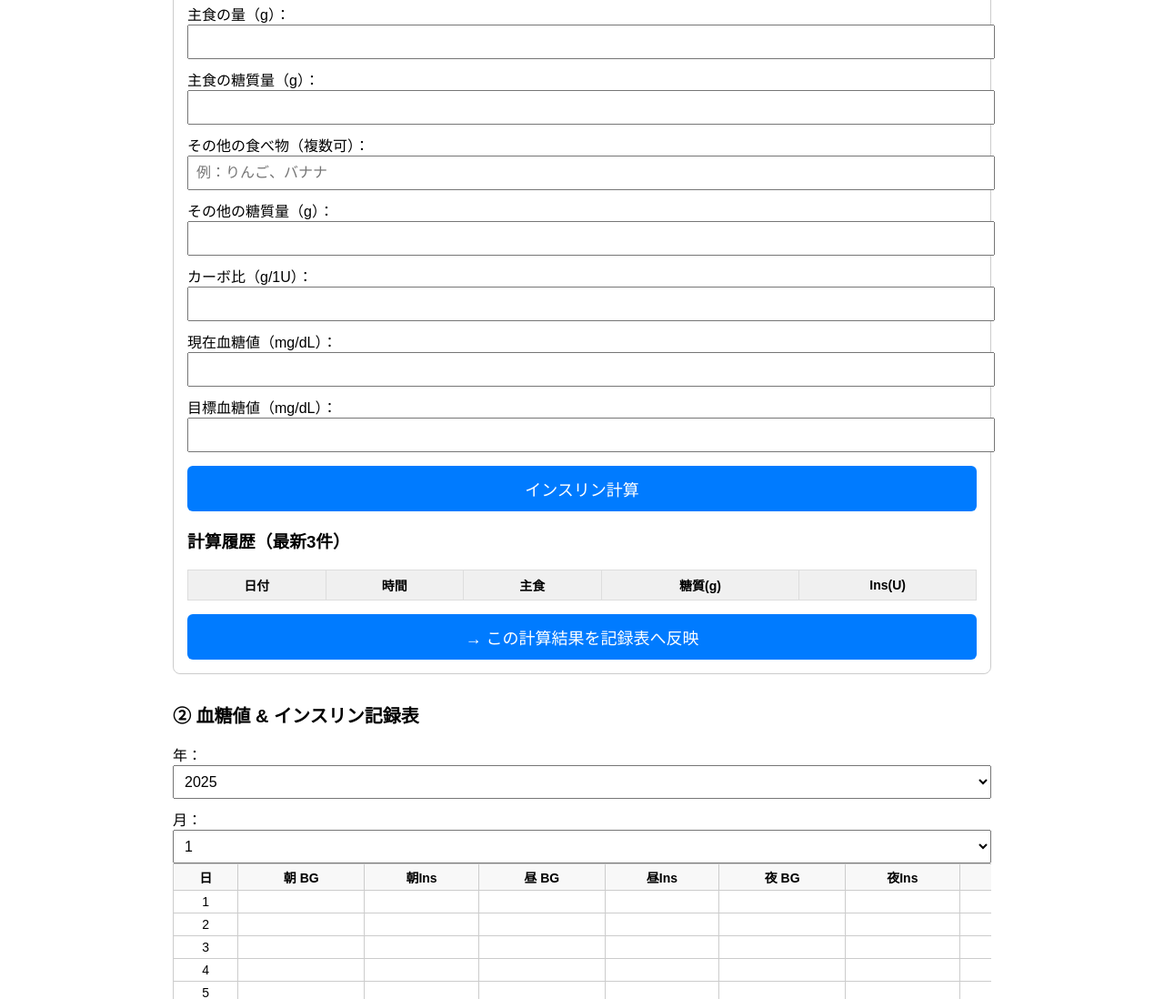
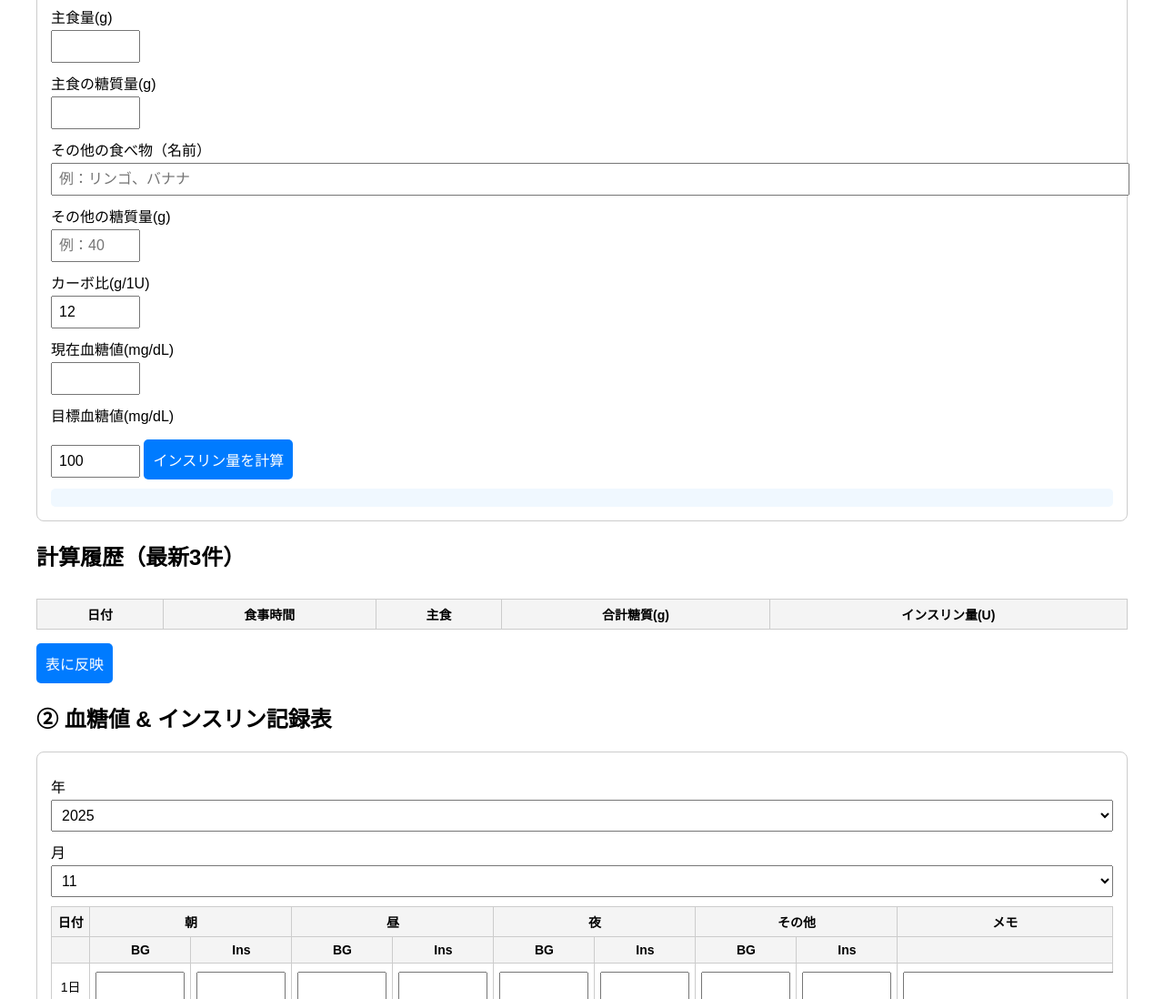
Before and after one commit to tamiyan-1027/insulin-calc, a plain HTML site: page index.html in a window 1280 px wide. Shown: the part 468-1566 px from the top of the page at 91% size. Drawn offline with Linux system fonts and the light colour scheme.

Commit message:
Update index.html

```diff
--- a/index.html
+++ b/index.html
@@ -4,309 +4,272 @@
 <meta charset="UTF-8">
 <meta name="viewport" content="width=device-width, initial-scale=1.0">
 <title>糖質・インスリン計算ツール</title>
-
 <style>
-  body { font-family: sans-serif; padding: 20px; max-width: 900px; margin: auto; }
+  body { font-family: sans-serif; padding: 20px; max-width: 1200px; margin: auto; }
   h1 { font-size: 24px; }
-  h2 { margin-top: 30px; font-size: 20px; }
-  label { display: block; margin-top: 10px; }
-  input, select { padding: 8px; width: 100%; font-size: 16px; }
-  button {
-    margin-top: 15px; padding: 12px; width: 100%;
-    background: #007bff; color: white; border: none; font-size: 18px;
-    border-radius: 6px;
-  }
-  .box {
-    border: 1px solid #ccc; padding: 15px; margin-top: 20px; border-radius: 8px;
-  }
-  #historyTable { width: 100%; border-collapse: collapse; margin-top: 10px; }
-  #historyTable th, #historyTable td {
-    border: 1px solid #ddd; padding: 6px; text-align: center; font-size: 14px;
-  }
-  #historyTable th { background: #f0f0f0; }
-
-  /* 記録表 */
-  #recordTable { width: 1400px; border-collapse: collapse; }
-  #recordWrapper { overflow-x: auto; }
-
-  #recordTable th, #recordTable td {
-    border: 1px solid #ccc; padding: 4px; text-align: center; font-size: 14px;
-  }
-  #recordTable th { background: #f8f8f8; }
-
-  @media (max-width: 600px) {
-    body { padding: 10px; }
-    h1 { font-size: 20px; }
-  }
+  label { display: block; margin-top: 10px; font-size: 16px; }
+  input, select { padding: 7px; width: 100%; font-size: 16px; margin-top: 3px; }
+  button { margin-top: 15px; padding: 10px; font-size: 16px; border-radius: 5px; background-color:#007bff; color:white; border:none; cursor:pointer; }
+  button:hover { background-color:#0056b3; }
+  .box { border: 1px solid #ccc; padding: 15px; margin-top: 20px; border-radius: 8px; }
+  #result { margin-top: 10px; font-size: 16px; padding: 10px; background: #f0f8ff; border-radius: 5px; }
+  table { border-collapse: collapse; width: 100%; margin-top: 10px; }
+  th, td { border: 1px solid #ccc; padding: 6px; text-align: center; font-size: 14px; }
+  th { background-color: #f4f4f4; }
+  input[type="number"] { width: 80px; }
+  .scroll-container { overflow-x:auto; }
 </style>
 </head>
+<body>
 
-<body>
 <h1>糖質・インスリン計算ツール</h1>
 
-<!-- ------------------ ① 計算エリア ------------------ -->
 <div class="box">
   <h2>① インスリン計算</h2>
 
-<label>日付：</label>
-<input type="date" id="calcDate">
+  <label>日付を選択</label>
+  <input type="date" id="dateSelector">
 
-<label>食事時間：</label>
-<select id="mealTime">
+  <label>食事時間</label>
+  <select id="mealTime" onchange="loadLastValues()">
     <option value="morning">朝</option>
-  <option value="noon">昼</option>
+    <option value="afternoon">昼</option>
     <option value="evening">夜</option>
     <option value="other">その他</option>
   </select>
 
-<label>インスリン1Uで変化する血糖値（mg/dL）</label>
+  <label>インスリン1単位で変化する血糖値(mg/dL)</label>
   <input type="number" id="insulinChange">
 
-<label>主食の種類：</label>
-<select id="mainFood" onchange="toggleMainFoodMode()">
+  <label>主食の種類</label>
+  <select id="mainFood" onchange="toggleCarbInput()">
     <option value="rice">お米</option>
     <option value="bread">パン</option>
-  <option value="noodle">麺</option>
+    <option value="noodle">麺類</option>
   </select>
 
-<label>主食の量（g）：</label>
+  <label id="mainGramLabel">主食量(g)</label>
   <input type="number" id="mainGram">
 
-<label>主食の糖質量（g）：</label>
-<input type="number" id="mainCarb">
+  <label id="otherCarbsLabel">主食の糖質量(g)</label>
+  <input type="number" id="otherCarbs">
 
-<label>その他の食べ物（複数可）：</label>
-<input type="text" id="otherFood" placeholder="例：りんご、バナナ">
+  <label>その他の食べ物（名前）</label>
+  <input type="text" id="otherFoodName" placeholder="例：リンゴ、バナナ">
 
-<label>その他の糖質量（g）：</label>
-<input type="number" id="otherCarb">
+  <label>その他の糖質量(g)</label>
+  <input type="number" id="otherFoodCarbs" placeholder="例：40">
 
-<label>カーボ比（g/1U）：</label>
+  <label>カーボ比(g/1U)</label>
   <input type="number" id="carbRatio">
 
-<label>現在血糖値（mg/dL）：</label>
+  <label>現在血糖値(mg/dL)</label>
   <input type="number" id="currentBg">
 
-<label>目標血糖値（mg/dL）：</label>
+  <label>目標血糖値(mg/dL)</label>
   <input type="number" id="targetBg">
 
-<button onclick="calculateInsulin()">インスリン計算</button>
+  <button onclick="calculateInsulin()">インスリン量を計算</button>
+  <div id="result"></div>
+</div>
 
-<div id="result" style="margin-top:15px; font-size:18px;"></div>
-
-<h3>計算履歴（最新3件）</h3>
+<h2>計算履歴（最新3件）</h2>
+<div class="scroll-container">
   <table id="historyTable">
     <thead>
       <tr>
-      <th>日付</th><th>時間</th><th>主食</th><th>糖質(g)</th><th>Ins(U)</th>
+        <th>日付</th>
+        <th>食事時間</th>
+        <th>主食</th>
+        <th>合計糖質(g)</th>
+        <th>インスリン量(U)</th>
       </tr>
     </thead>
-  <tbody id="historyBody"></tbody>
+    <tbody></tbody>
   </table>
+</div>
+<button onclick="reflectToRecord()">表に反映</button>
 
-<button onclick="reflectToTable()">→ この計算結果を記録表へ反映</button>
+<h2>② 血糖値 & インスリン記録表</h2>
+<div class="box">
+  <label>年</label>
+  <select id="yearSelector"></select>
+  <label>月</label>
+  <select id="monthSelector"></select>
 
+  <div class="scroll-container">
+    <table id="recordTable">
+      <thead>
+        <tr>
+          <th>日付</th>
+          <th colspan="2">朝</th>
+          <th colspan="2">昼</th>
+          <th colspan="2">夜</th>
+          <th colspan="2">その他</th>
+          <th>メモ</th>
+        </tr>
+        <tr>
+          <th></th>
+          <th>BG</th><th>Ins</th>
+          <th>BG</th><th>Ins</th>
+          <th>BG</th><th>Ins</th>
+          <th>BG</th><th>Ins</th>
+          <th></th>
+        </tr>
+      </thead>
+      <tbody></tbody>
+    </table>
   </div>
-
-<!-- ------------------ ② 記録表 ------------------ -->
-<h2>② 血糖値 & インスリン記録表</h2>
-
-<label>年：</label>
-<select id="yearSelect" onchange="drawRecordTable()">
-  <option>2025</option>
-  <option>2026</option>
-  <option>2027</option>
-</select>
-
-<label>月：</label>
-<select id="monthSelect" onchange="drawRecordTable()">
-  <!-- 1〜12 を生成 -->
-  <script>
-    for(let i=1;i<=12;i++){
-      document.write(`<option value="${i}">${i}</option>`);
-    }
-  </script>
-</select>
-
-<div id="recordWrapper">
-  <table id="recordTable"></table>
 </div>
 
 <script>
-/* ---------------------------------
-   ローカル保存データ
------------------------------------*/
-let history = JSON.parse(localStorage.getItem("history") || "[]");
-let records = JSON.parse(localStorage.getItem("records") || "{}");
+const mealKeys = ['morning','afternoon','evening','other'];
+const mealLabels = { morning:'朝', afternoon:'昼', evening:'夜', other:'その他' };
+const carbTable = { rice:37, bread:44, noodle:25 };
+let lastInsulinChange = { morning:30, afternoon:30, evening:30, other:30 };
+let lastCarbRatio = { morning:12, afternoon:12, evening:12, other:12 };
+let lastTargetBg = 100;
+let history = JSON.parse(localStorage.getItem('history')) || [];
+let records = JSON.parse(localStorage.getItem('records')) || {};
 
-/* ---------------------------------
-   ① 主食入力切替
------------------------------------*/
-function toggleMainFoodMode(){
-  // 何もしない（将来拡張用）
+function init() {
+  const now = new Date();
+  const yearSelect = document.getElementById('yearSelector');
+  for(let y=2025;y<=2027;y++){
+    const opt = document.createElement('option'); opt.value=y; opt.textContent=y; yearSelect.appendChild(opt);
+  }
+  yearSelect.value = now.getFullYear();
+
+  const monthSelect = document.getElementById('monthSelector');
+  for(let m=1;m<=12;m++){
+    const opt = document.createElement('option'); opt.value=m; opt.textContent=m;
+    monthSelect.appendChild(opt);
+  }
+  monthSelect.value = now.getMonth()+1;
+
+  loadLastValues();
+  displayHistory();
+  generateRecordTable();
 }
 
-/* ---------------------------------
-   ① 計算処理
------------------------------------*/
-function calculateInsulin(){
-  const date = document.getElementById("calcDate").value;
-  const meal = document.getElementById("mealTime").value;
-
-  const insulinChange = Number(document.getElementById("insulinChange").value);
-
-  const mainFood = document.getElementById("mainFood").value;
-  const mainGram = Number(document.getElementById("mainGram").value);
-  const mainCarbInput = Number(document.getElementById("mainCarb").value);
-
-  const otherCarb = Number(document.getElementById("otherCarb").value);
-
-  const carbRatio = Number(document.getElementById("carbRatio").value);
-  const currentBg = Number(document.getElementById("currentBg").value);
-  const targetBg = Number(document.getElementById("targetBg").value);
-
-  // 主食糖質量の計算（優先順位：主食糖質 ＞ 主食量）
-  const carbTable = { rice:37, bread:44, noodle:25 };
-  let mainCarb = mainCarbInput ? mainCarbInput : mainGram * carbTable[mainFood] / 100;
-
-  const totalCarb = mainCarb + otherCarb;
-
-  const insulinCarb = totalCarb / carbRatio;
-  const insulinCorr = (currentBg - targetBg) / insulinChange;
-  const insulin = Math.max(0, insulinCarb + insulinCorr);
-
-  document.getElementById("result").innerHTML =
-    `合計糖質：${totalCarb.toFixed(1)} g<br>
-     インスリン必要量：<b>${insulin.toFixed(1)} U</b>`;
-
-  // 履歴保存（3件まで）
-  const entry = {
-    date, meal, mainFood,
-    carb: totalCarb.toFixed(1),
-    insulin: insulin.toFixed(1)
-  };
-
-  history.unshift(entry);
-  if(history.length > 3) history.pop();
-  localStorage.setItem("history", JSON.stringify(history));
-  renderHistory();
+function toggleCarbInput(){
+  const food = document.getElementById('mainFood').value;
+  const label = document.getElementById('mainGramLabel');
+  const otherLabel = document.getElementById('otherCarbsLabel');
+  if(food==='bread'){
+    label.textContent='主食量(g)';
+    otherLabel.textContent='パンの糖質量(g)';
+  } else {
+    label.textContent='主食量(g)';
+    otherLabel.textContent='主食の糖質量(g)';
+  }
 }
 
-/* ---------------------------------
-   履歴表示
------------------------------------*/
-function renderHistory(){
-  const tbody = document.getElementById("historyBody");
-  tbody.innerHTML = "";
-  history.forEach(h=>{
-    tbody.innerHTML += `
-      <tr>
-        <td>${h.date}</td>
-        <td>${convertMealLabel(h.meal)}</td>
-        <td>${h.mainFood}</td>
-        <td>${h.carb}</td>
-        <td>${h.insulin}</td>
-      </tr>`;
+function loadLastValues(){
+  const mealTime = document.getElementById('mealTime').value;
+  document.getElementById('insulinChange').value = lastInsulinChange[mealTime];
+  document.getElementById('carbRatio').value = lastCarbRatio[mealTime];
+  document.getElementById('targetBg').value = lastTargetBg;
+}
+
+function calculateInsulin(){
+  const date = document.getElementById('dateSelector').value;
+  const mealTime = document.getElementById('mealTime').value;
+  const insulinChange = Number(document.getElementById('insulinChange').value);
+  const mainFood = document.getElementById('mainFood').value;
+  const mainGram = Number(document.getElementById('mainGram').value);
+  const otherCarbs = Number(document.getElementById('otherCarbs').value)||0;
+  const otherFoodCarbs = Number(document.getElementById('otherFoodCarbs').value)||0;
+  const carbRatio = Number(document.getElementById('carbRatio').value);
+  const currentBg = Number(document.getElementById('currentBg').value);
+  const targetBg = Number(document.getElementById('targetBg').value);
+
+  // 前回値保存
+  lastInsulinChange[mealTime] = insulinChange;
+  lastCarbRatio[mealTime] = carbRatio;
+  lastTargetBg = targetBg;
+
+  const mainCarbs = mainGram*(carbTable[mainFood]/100);
+  const totalCarbs = mainCarbs + otherCarbs + otherFoodCarbs;
+  const carbInsulin = totalCarbs / carbRatio;
+  const correctionInsulin = (currentBg - targetBg)/insulinChange;
+  const totalInsulin = Math.max(carbInsulin+correctionInsulin,0);
+
+  document.getElementById('result').innerHTML =
+    `合計糖質: ${totalCarbs.toFixed(1)} g<br>必要インスリン量: ${totalInsulin.toFixed(1)} U`;
+
+  // 履歴保存（最新3件のみ）
+  const entry = {date, meal:mealTime, mainFood, totalCarbs:totalCarbs.toFixed(1), insulin:totalInsulin.toFixed(1)};
+  history.unshift(entry);
+  if(history.length>3) history.pop();
+  localStorage.setItem('history', JSON.stringify(history));
+  displayHistory();
+}
+
+function displayHistory(){
+  const tbody = document.querySelector('#historyTable tbody');
+  tbody.innerHTML='';
+  history.forEach(e=>{
+    const tr = document.createElement('tr');
+    tr.innerHTML=`<td>${e.date}</td><td>${mealLabels[e.meal]}</td><td>${e.mainFood}</td><td>${e.totalCarbs}</td><td>${e.insulin}</td>`;
+    tbody.appendChild(tr);
   });
 }
 
-function convertMealLabel(m){
-  return {morning:"朝", noon:"昼", evening:"夜", other:"その他"}[m];
+function reflectToRecord(){
+  const date = document.getElementById('dateSelector').value;
+  if(!date) { alert('日付を選んでください'); return; }
+  const mealTime = document.getElementById('mealTime').value;
+  const currentBg = Number(document.getElementById('currentBg').value);
+  const insulin = Number(document.querySelector('#result').innerHTML.match(/必要インスリン量: ([0-9.]+)/)[1]);
+
+  const year = date.split('-')[0];
+  const month = parseInt(date.split('-')[1],10);
+
+  if(!records[year]) records[year]={};
+  if(!records[year][month]) records[year][month]={};
+  records[year][month][date] = records[year][month][date]||{};
+  records[year][month][date][mealTime] = {bg:currentBg, insulin:insulin};
+  localStorage.setItem('records', JSON.stringify(records));
+  generateRecordTable();
 }
 
-/* ---------------------------------
-   表に反映
------------------------------------*/
-function reflectToTable(){
-  if(history.length === 0){
-    alert("計算履歴がありません");
-    return;
+function generateRecordTable(){
+  const year = document.getElementById('yearSelector').value;
+  const month = document.getElementById('monthSelector').value;
+  const tbody = document.querySelector('#recordTable tbody');
+  tbody.innerHTML='';
+  const daysInMonth = new Date(year,month,0).getDate();
+  for(let d=1;d<=daysInMonth;d++){
+    const tr = document.createElement('tr');
+    tr.innerHTML=`<td>${d}日</td>`;
+    mealKeys.forEach(meal=>{
+      const data = records[year]?.[month]?.[`${year}-${month.toString().padStart(2,'0')}-${d.toString().padStart(2,'0')}`]?.[meal];
+      const bgVal = data?data.bg:'';
+      const insVal = data?data.insulin:'';
+      tr.innerHTML+=`<td><input type="number" value="${bgVal}" onchange="updateRecord('${year}','${month}','${d}','${meal}','bg',this.value)"></td>`;
+      tr.innerHTML+=`<td><input type="number" value="${insVal}" onchange="updateRecord('${year}','${month}','${d}','${meal}','insulin',this.value)"></td>`;
+    });
+    tr.innerHTML+='<td><input type="text"></td>';
+    tbody.appendChild(tr);
+  }
 }
 
-  const latest = history[0];
-
-  const key = `${latest.date}`;
-  if(!records[key]) records[key] = {
-    morning:{bg:"",ins:""},
-    noon:{bg:"",ins:""},
-    evening:{bg:"",ins:""},
-    other:{bg:"",ins:""},
-    memo:""
-  };
-
-  records[key][latest.meal].bg = ""; // BG は計算にないため空欄
-  records[key][latest.meal].ins = latest.insulin;
-
-  localStorage.setItem("records", JSON.stringify(records));
-
-  drawRecordTable();
-  alert("反映しました");
+function updateRecord(year,month,day,meal,type,value){
+  if(!records[year]) records[year]={};
+  if(!records[year][month]) records[year][month]={};
+  if(!records[year][month][`${year}-${month.toString().padStart(2,'0')}-${day.toString().padStart(2,'0')}`])
+    records[year][month][`${year}-${month.toString().padStart(2,'0')}-${day.toString().padStart(2,'0')}`]={};
+  if(!records[year][month][`${year}-${month.toString().padStart(2,'0')}-${day.toString().padStart(2,'0')}`][meal])
+    records[year][month][`${year}-${month.toString().padStart(2,'0')}-${day.toString().padStart(2,'0')}`][meal]={};
+  records[year][month][`${year}-${month.toString().padStart(2,'0')}-${day.toString().padStart(2,'0')}`][meal][type]=Number(value);
+  localStorage.setItem('records', JSON.stringify(records));
 }
 
-/* ---------------------------------
-   ② 記録表の生成
------------------------------------*/
-function drawRecordTable(){
-  const year = document.getElementById("yearSelect").value;
-  const month = Number(document.getElementById("monthSelect").value);
+document.getElementById('yearSelector').addEventListener('change', generateRecordTable);
+document.getElementById('monthSelector').addEventListener('change', generateRecordTable);
 
-  const days = new Date(year, month, 0).getDate();
-
-  let html = "<tr><th>日</th><th>朝 BG</th><th>朝Ins</th><th>昼 BG</th><th>昼Ins</th><th>夜 BG</th><th>夜Ins</th><th>その他 BG</th><th>その他Ins</th><th>メモ</th></tr>";
-
-  for(let d=1; d<=days; d++){
-    const dateKey = `${year}-${String(month).padStart(2,"0")}-${String(d).padStart(2,"0")}`;
-    if(!records[dateKey]){
-      records[dateKey] = {
-        morning:{bg:"",ins:""},
-        noon:{bg:"",ins:""},
-        evening:{bg:"",ins:""},
-        other:{bg:"",ins:""},
-        memo:""
-      };
-    }
-
-    const r = records[dateKey];
-    html += `
-      <tr>
-        <td>${d}</td>
-        <td contenteditable onblur="updateRecord('${dateKey}','morning','bg',this.innerText)">${r.morning.bg}</td>
-        <td contenteditable onblur="updateRecord('${dateKey}','morning','ins',this.innerText)">${r.morning.ins}</td>
-
-        <td contenteditable onblur="updateRecord('${dateKey}','noon','bg',this.innerText)">${r.noon.bg}</td>
-        <td contenteditable onblur="updateRecord('${dateKey}','noon','ins',this.innerText)">${r.noon.ins}</td>
-
-        <td contenteditable onblur="updateRecord('${dateKey}','evening','bg',this.innerText)">${r.evening.bg}</td>
-        <td contenteditable onblur="updateRecord('${dateKey}','evening','ins',this.innerText)">${r.evening.ins}</td>
-
-        <td contenteditable onblur="updateRecord('${dateKey}','other','bg',this.innerText)">${r.other.bg}</td>
-        <td contenteditable onblur="updateRecord('${dateKey}','other','ins',this.innerText)">${r.other.ins}</td>
-
-        <td contenteditable onblur="updateRecordMemo('${dateKey}',this.innerText)">${r.memo}</td>
-      </tr>
-    `;
-  }
-
-  document.getElementById("recordTable").innerHTML = html;
-  localStorage.setItem("records", JSON.stringify(records));
-}
-
-/* ---------------------------------
-   表セル編集保存
------------------------------------*/
-function updateRecord(date, meal, type, value){
-  records[date][meal][type] = value;
-  localStorage.setItem("records", JSON.stringify(records));
-}
-
-function updateRecordMemo(date, value){
-  records[date].memo = value;
-  localStorage.setItem("records", JSON.stringify(records));
-}
-
-/* 初期表示 */
-renderHistory();
-drawRecordTable();
+init();
 </script>
 
 </body>
```
Lines whose indentation alone changed are shown as unchanged.
